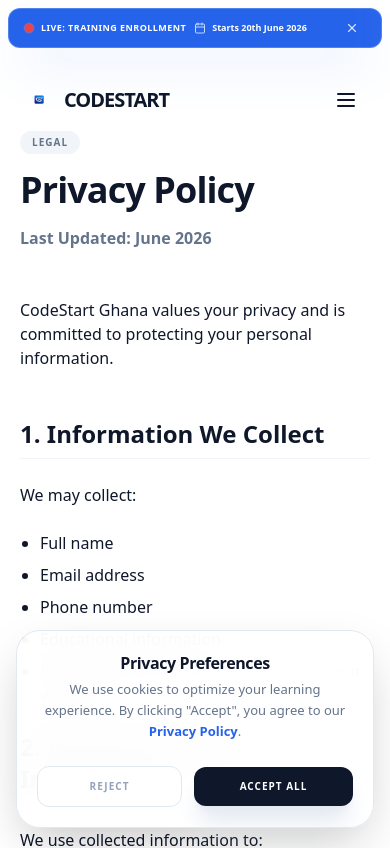
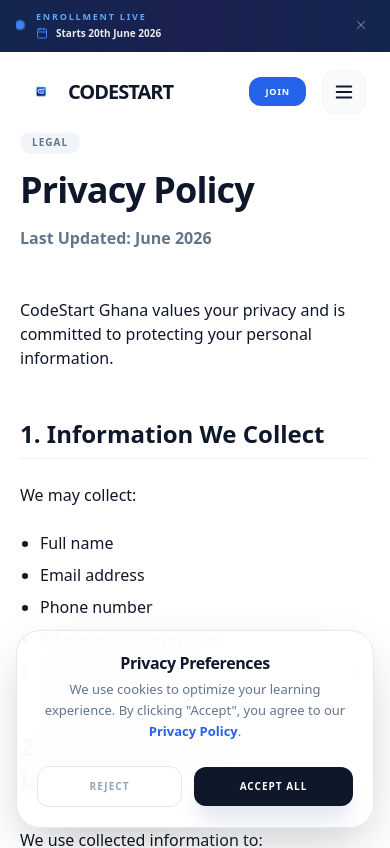
Before and after one commit to Philemoncare/Codestartghana, a Next.js app: page /privacy in a window 390 px wide. Shown: the top 848 px of the page. Built offline with nearby package versions, Linux system fonts and the light colour scheme.

Commit message:
Improve navbar layout, fix banner visibility, and ensure register page padding

```diff
--- a/app/components/landing/Hero.tsx
+++ b/app/components/landing/Hero.tsx
@@ -57,7 +57,7 @@ export const Hero = () => {
         }} />
       </div>
 
-      <div className="relative z-10 max-w-7xl mx-auto px-6 sm:px-8 w-full pt-20 pb-10 flex flex-col items-center text-center">
+      <div className="relative z-10 max-w-7xl mx-auto px-6 sm:px-8 w-full pt-32 pb-10 flex flex-col items-center text-center">
         <div className="space-y-10">
 
           {/* Single-Line Powerful Heading */}
--- a/app/components/student/StudentNavbar.tsx
+++ b/app/components/student/StudentNavbar.tsx
@@ -12,32 +12,12 @@ import { AnnouncementBanner } from "../ui/AnnouncementBanner";
 
 export const StudentNavbar = () => {
   const [isOpen, setIsOpen] = useState(false);
-  const [isScrolled, setIsScrolled] = useState(false);
-  const [bannerVisible, setBannerVisible] = useState(true);
   const pathname = usePathname();
   const router = useRouter();
 
   useEffect(() => {
-    const dismissed = localStorage.getItem("training_announcement_dismissed");
-    if (dismissed === "true") setBannerVisible(false);
-
-    const handleDismiss = () => setBannerVisible(false);
-    window.addEventListener("announcement_dismissed", handleDismiss);
-    return () => window.removeEventListener("announcement_dismissed", handleDismiss);
-  }, []);
-
-  // Close sidebar on route change
-  useEffect(() => {
     setIsOpen(false);
   }, [pathname]);
-
-  useEffect(() => {
-    const handleScroll = () => {
-      setIsScrolled(window.scrollY > 20);
-    };
-    window.addEventListener("scroll", handleScroll);
-    return () => window.removeEventListener("scroll", handleScroll);
-  }, []);
 
   const handleLogout = async () => {
     try {
@@ -65,13 +45,10 @@ export const StudentNavbar = () => {
   ];
 
   return (
-    <>
+    <div className="fixed top-0 left-0 right-0 z-[110] bg-white border-b border-slate-100 shadow-sm">
       <AnnouncementBanner />
-      <nav className={cn(
-        "fixed top-0 left-0 right-0 z-[110] bg-white/90 backdrop-blur-xl border-b border-slate-100 h-16 md:h-20 transition-all duration-500",
-        (isScrolled || !bannerVisible) ? "mt-0" : "mt-14"
-      )}>
-        <div className="max-w-7xl mx-auto px-4 md:px-6 h-full flex items-center justify-between">
+
+      <nav className="max-w-7xl mx-auto px-4 md:px-6 h-16 md:h-20 flex items-center justify-between">
         <div className="flex items-center gap-4 md:gap-10">
           <Link href="/student/dashboard" className="flex items-center gap-2 group">
             <div className="relative w-8 h-8 md:w-9 md:h-9 transition-transform group-hover:scale-105">
@@ -80,7 +57,6 @@ export const StudentNavbar = () => {
             <span className="font-black text-lg md:text-xl tracking-tighter text-slate-900 uppercase">CodeStart</span>
           </Link>
 
-            {/* Desktop Links */}
           <div className="hidden lg:flex items-center gap-8">
             <NavLink href="/student/dashboard" active={pathname === "/student/dashboard"}>Dashboard</NavLink>
             <NavLink href="/student/learning-space" active={pathname === "/student/learning-space"}>Learn</NavLink>
@@ -95,15 +71,12 @@ export const StudentNavbar = () => {
            >
              <LogOut size={14} /> Logout
            </button>
-
-             {/* Hamburger Toggle */}
            <button
              onClick={() => setIsOpen(true)}
-               className="p-2.5 bg-slate-900 text-white rounded-xl lg:hidden shadow-lg shadow-slate-900/10 active:scale-95 transition-all"
+             className="p-2.5 bg-slate-900 text-white rounded-xl lg:hidden shadow-lg active:scale-95 transition-all"
            >
              <Menu size={20} />
            </button>
-          </div>
         </div>
       </nav>
 
@@ -132,7 +105,6 @@ export const StudentNavbar = () => {
                  <X size={20} />
               </button>
            </div>
-
            <div className="flex-1 overflow-y-auto p-4 space-y-1">
               {menuItems.map((item) => (
                 <Link
@@ -158,7 +130,6 @@ export const StudentNavbar = () => {
                 </Link>
               ))}
            </div>
-
            <div className="p-6 border-t border-slate-50">
               <button
                 onClick={handleLogout}
@@ -169,7 +140,7 @@ export const StudentNavbar = () => {
            </div>
         </aside>
       </div>
-    </>
+    </div>
   );
 };
 
--- a/app/components/ui/AnnouncementBanner.tsx
+++ b/app/components/ui/AnnouncementBanner.tsx
@@ -1,93 +1,70 @@
 "use client";
 
 import { useState, useEffect } from "react";
-import { X, Calendar, MapPin, Info, ArrowRight } from "lucide-react";
+import { X, Calendar, MapPin, Sparkles } from "lucide-react";
 import { cn } from "@/lib/utils";
 import { SCHEDULE_DISPLAY } from "@/lib/constants";
 
 export const AnnouncementBanner = () => {
   const [isVisible, setIsVisible] = useState(true);
   const [isMounted, setIsMounted] = useState(false);
-  const [isScrolled, setIsScrolled] = useState(false);
 
   useEffect(() => {
     setIsMounted(true);
-    // Check if user has dismissed it before
-    const dismissed = localStorage.getItem("training_announcement_dismissed");
-    if (dismissed === "true") {
-      setIsVisible(false);
-    }
-
-    const handleScroll = () => {
-      setIsScrolled(window.scrollY > 20);
-    };
-    window.addEventListener("scroll", handleScroll);
-    return () => window.removeEventListener("scroll", handleScroll);
+    const dismissed = sessionStorage.getItem("training_announcement_dismissed");
+    if (dismissed === "true") setIsVisible(false);
   }, []);
 
   const handleDismiss = () => {
     setIsVisible(false);
-    localStorage.setItem("training_announcement_dismissed", "true");
+    sessionStorage.setItem("training_announcement_dismissed", "true");
     window.dispatchEvent(new Event("announcement_dismissed"));
   };
 
   if (!isMounted || !isVisible) return null;
 
   return (
-    <div className={cn(
-      "fixed top-0 left-0 right-0 z-[2000] px-2 md:px-4 py-2 transition-all duration-500 pointer-events-none",
-      isScrolled ? "-translate-y-full opacity-0" : "translate-y-0 opacity-100"
-    )}>
-      <div className="max-w-7xl mx-auto relative group pointer-events-auto">
-        {/* Main Banner Card */}
-        <div className={cn(
-          "relative overflow-hidden rounded-xl md:rounded-full border border-white/20 shadow-2xl transition-all duration-300",
-          "bg-blue-600 shadow-blue-500/20"
-        )}>
-          {/* Animated Background Shimmer */}
-          <div className="absolute inset-0 bg-gradient-to-r from-transparent via-white/20 to-transparent -translate-x-full animate-shimmer" style={{ width: '200%' }} />
+    <div className="bg-slate-900 relative overflow-hidden group border-b border-white/5">
+      {/* Animated Gradient Background */}
+      <div className="absolute inset-0 bg-gradient-to-r from-blue-600/20 via-indigo-600/20 to-blue-600/20 animate-pulse" />
 
-          <div className="relative px-4 md:px-6 py-1.5 flex items-center justify-between gap-2">
+      {/* Shimmer Effect */}
+      <div className="absolute inset-0 bg-gradient-to-r from-transparent via-white/5 to-transparent -translate-x-full animate-shimmer" style={{ width: '200%' }} />
 
-            {/* Left Section: Live Indicator + Title */}
-            <div className="flex items-center gap-2 min-w-0">
+      <div className="max-w-7xl mx-auto px-4 py-2.5 flex items-center justify-between gap-4 relative z-10">
+        <div className="flex items-center gap-3 overflow-hidden">
+          <div className="hidden md:flex h-6 w-6 rounded-lg bg-blue-600 items-center justify-center text-white shadow-lg shadow-blue-600/20">
+             <Sparkles size={14} className="animate-pulse" />
+          </div>
+
+          <div className="flex items-center gap-3">
             <div className="relative flex h-2 w-2 shrink-0">
-                <span className="animate-ping absolute inline-flex h-full w-full rounded-full bg-red-400 opacity-75"></span>
-                <span className="relative inline-flex rounded-full h-2 w-2 bg-red-500"></span>
+              <span className="animate-ping absolute inline-flex h-full w-full rounded-full bg-blue-400 opacity-75"></span>
+              <span className="relative inline-flex rounded-full h-2 w-2 bg-blue-500"></span>
             </div>
-              <div className="flex items-center gap-2 min-w-0">
-                <span className="text-[9px] md:text-xs font-black uppercase tracking-wider text-white">
-                  Live: Training Enrollment
+
+            <div className="flex flex-col sm:flex-row sm:items-center gap-x-3 gap-y-0.5">
+              <span className="text-[9px] md:text-[10px] font-black uppercase tracking-[0.2em] text-blue-400 shrink-0">
+                Enrollment Live
               </span>
-                <div className="h-3 w-px bg-white/20 hidden sm:block" />
-                <div className="flex items-center gap-1.5 min-w-0">
-                   <Calendar size={12} className="text-blue-200 shrink-0" />
-                   <span className="text-[9px] md:text-xs font-bold text-white truncate">
-                      Starts {SCHEDULE_DISPLAY.trainingStart.split(' at ')[0]}
-                   </span>
+              <div className="h-3 w-px bg-white/10 hidden sm:block" />
+              <div className="flex items-center gap-2 text-[10px] md:text-[11px] font-bold text-white/90">
+                <Calendar size={12} className="text-blue-500 shrink-0" />
+                <span>Starts {SCHEDULE_DISPLAY.trainingStart.split(' at ')[0]}</span>
+                <span className="hidden lg:inline text-white/20">•</span>
+                <span className="hidden lg:inline italic text-white/40">{SCHEDULE_DISPLAY.mode}</span>
+              </div>
             </div>
           </div>
         </div>
 
-            {/* Middle Section: Mode (Hidden on mobile) */}
-            <div className="hidden lg:flex items-center gap-2">
-               <MapPin size={12} className="text-blue-200 shrink-0" />
-               <span className="text-[9px] md:text-[10px] font-bold text-blue-50 uppercase tracking-tight italic">
-                  {SCHEDULE_DISPLAY.mode}
-               </span>
-            </div>
-
-            {/* Right Section: Close */}
-            <div className="flex items-center gap-2 shrink-0">
+        <div className="flex items-center gap-3">
           <button
             onClick={handleDismiss}
-                className="p-1.5 hover:bg-white/20 rounded-full text-white/80 hover:text-white transition-colors"
-                aria-label="Dismiss"
+            className="p-1.5 hover:bg-white/5 rounded-lg text-white/30 hover:text-white transition-all group/btn"
           >
-                <X size={14} />
+            <X size={14} className="group-hover/btn:rotate-90 transition-transform" />
           </button>
-            </div>
-          </div>
         </div>
       </div>
     </div>
--- a/app/components/ui/Navbar.tsx
+++ b/app/components/ui/Navbar.tsx
@@ -2,12 +2,10 @@
 
 import { useState, useEffect } from "react";
 import Link from "next/link";
-import { usePathname } from "next/navigation";
+import { usePathname, useRouter } from "next/navigation";
 import { cn } from "@/lib/utils";
-import { Menu, X, ChevronRight, Mail, LayoutDashboard, Info } from "lucide-react";
-import { SCHEDULE_DISPLAY } from "@/lib/constants";
+import { Menu, X, ChevronRight } from "lucide-react";
 import { AnnouncementBanner } from "./AnnouncementBanner";
-
 import Image from "next/image";
 
 export const Navbar = () => {
@@ -16,15 +14,7 @@ export const Navbar = () => {
   const [isStudent, setIsStudent] = useState(false);
   const [bannerVisible, setBannerVisible] = useState(true);
   const pathname = usePathname();
-
-  useEffect(() => {
-    const dismissed = localStorage.getItem("training_announcement_dismissed");
-    if (dismissed === "true") setBannerVisible(false);
-
-    const handleDismiss = () => setBannerVisible(false);
-    window.addEventListener("announcement_dismissed", handleDismiss);
-    return () => window.removeEventListener("announcement_dismissed", handleDismiss);
-  }, []);
+  const router = useRouter();
 
   useEffect(() => {
     const checkAuth = () => {
@@ -40,13 +30,21 @@ export const Navbar = () => {
 
   useEffect(() => {
     const handleScroll = () => {
-        setIsScrolled(window.scrollY > 20);
+        setIsScrolled(window.scrollY > 10);
     };
     window.addEventListener("scroll", handleScroll);
     return () => window.removeEventListener("scroll", handleScroll);
   }, []);
 
-  // Close mobile menu on route change
+  useEffect(() => {
+    const dismissed = sessionStorage.getItem("training_announcement_dismissed");
+    if (dismissed === "true") setBannerVisible(false);
+
+    const handleDismiss = () => setBannerVisible(false);
+    window.addEventListener("announcement_dismissed", handleDismiss);
+    return () => window.removeEventListener("announcement_dismissed", handleDismiss);
+  }, []);
+
   useEffect(() => {
     setMobileMenuOpen(false);
   }, [pathname]);
@@ -61,20 +59,20 @@ export const Navbar = () => {
   if (pathname.startsWith('/portal') || pathname.startsWith('/admin') || pathname.startsWith('/student/dashboard')) return null;
 
   return (
-    <>
+    <div className={cn(
+      "fixed top-0 left-0 right-0 z-[1000] transition-all duration-500",
+      isScrolled
+        ? "bg-white/90 backdrop-blur-xl shadow-lg border-b border-slate-100"
+        : "bg-white/50 backdrop-blur-sm border-b border-transparent"
+    )}>
       <AnnouncementBanner />
 
-      <nav
-        className={cn(
-          "fixed top-0 left-0 right-0 z-[100] transition-all duration-500 isolate",
-          (isScrolled || !bannerVisible)
-            ? "mt-0 bg-white/90 backdrop-blur-xl border-b border-slate-200/60 py-4 shadow-sm"
-            : "mt-14 bg-transparent py-6 md:py-8"
-        )}
-      >
-        <div className="max-w-7xl mx-auto px-6 sm:px-8 flex items-center justify-between">
+      <nav className={cn(
+        "max-w-7xl mx-auto px-6 sm:px-8 flex items-center justify-between transition-all duration-500",
+        isScrolled ? "h-16 md:h-20" : "h-20 md:h-24"
+      )}>
         <Link href="/" className="flex items-center gap-2 group shrink-0">
-            <div className="relative w-8 h-8 md:w-10 md:h-10 transition-transform group-hover:scale-110 active:scale-95">
+          <div className="relative w-9 h-9 md:w-11 md:h-11 transition-transform group-hover:scale-110 active:scale-95">
             <Image
               src="/images/faicom.png"
               alt="CodeStart"
@@ -83,7 +81,7 @@ export const Navbar = () => {
               priority
             />
           </div>
-            <span className="font-black text-xl tracking-tighter text-slate-900 uppercase">CodeStart</span>
+          <span className="font-black text-xl md:text-2xl tracking-tighter text-slate-900 uppercase">CodeStart</span>
         </Link>
 
         {/* Desktop Nav */}
@@ -109,14 +107,14 @@ export const Navbar = () => {
             {isStudent ? (
               <Link
                 href="/student/dashboard"
-                  className="px-6 py-3 bg-blue-600 text-white rounded-xl text-[10px] font-black uppercase tracking-widest shadow-lg shadow-blue-100 hover:bg-slate-900 transition-all flex items-center gap-2"
+                className="px-7 py-3.5 bg-blue-600 text-white rounded-2xl text-[10px] font-black uppercase tracking-widest shadow-xl shadow-blue-100 hover:bg-slate-900 transition-all flex items-center gap-2"
               >
-                  Dashboard <ChevronRight size={14} />
+                Portal Dashboard <ChevronRight size={14} />
               </Link>
             ) : (
               <Link
                 href="/register"
-                  className="px-8 py-3 bg-slate-900 text-white rounded-xl text-[10px] font-black uppercase tracking-widest shadow-lg shadow-slate-200 hover:bg-blue-600 transition-all"
+                className="px-8 py-3.5 bg-slate-900 text-white rounded-2xl text-[10px] font-black uppercase tracking-widest shadow-xl shadow-slate-200 hover:bg-blue-600 transition-all"
               >
                 Join Cohort
               </Link>
@@ -125,62 +123,78 @@ export const Navbar = () => {
         </div>
 
         {/* Mobile Toggle */}
+        <div className="lg:hidden flex items-center gap-4">
+           {!isStudent && (
+              <Link href="/register" className="px-4 py-2 bg-blue-600 text-white rounded-xl text-[9px] font-black uppercase tracking-widest">
+                 Join
+              </Link>
+           )}
            <button
             onClick={() => setMobileMenuOpen(true)}
-            className="lg:hidden p-2 text-slate-900 hover:bg-slate-100 rounded-xl transition-all"
+            className="p-2.5 bg-slate-50 text-slate-900 rounded-xl transition-all border border-slate-100"
           >
-            <Menu size={24} />
+            <Menu size={22} />
           </button>
         </div>
       </nav>
 
-      {/* Mobile Sidebar */}
+      {/* Mobile Menu Overlay */}
       <div className={cn(
-        "fixed inset-0 z-[150] lg:hidden transition-all duration-500",
+        "fixed inset-0 z-[2000] lg:hidden transition-all duration-500",
         mobileMenuOpen ? "visible" : "invisible"
       )}>
         <div
           className={cn(
-            "absolute inset-0 bg-slate-900/60 backdrop-blur-sm transition-opacity duration-500",
+            "absolute inset-0 bg-slate-900/60 backdrop-blur-md transition-opacity duration-500",
             mobileMenuOpen ? "opacity-100" : "opacity-0"
           )}
           onClick={() => setMobileMenuOpen(false)}
         />
         <div className={cn(
-          "absolute right-0 top-0 bottom-0 w-[80%] max-w-[360px] bg-white shadow-2xl transition-transform duration-500 ease-out flex flex-col",
+          "absolute right-0 top-0 bottom-0 w-[85%] max-w-[380px] bg-white shadow-2xl transition-transform duration-500 ease-out flex flex-col",
           mobileMenuOpen ? "translate-x-0" : "translate-x-full"
         )}>
            <div className="p-8 flex items-center justify-between border-b border-slate-50">
-              <span className="font-black text-xl tracking-tighter uppercase">Menu</span>
-              <button onClick={() => setMobileMenuOpen(false)} className="p-2 bg-slate-50 text-slate-400 rounded-xl">
+              <div className="flex items-center gap-2">
+                 <Image src="/images/faicom.png" alt="Logo" width={32} height={32} />
+                 <span className="font-black text-lg tracking-tighter uppercase">Menu</span>
+              </div>
+              <button onClick={() => setMobileMenuOpen(false)} className="p-2.5 bg-slate-50 text-slate-400 rounded-xl">
                  <X size={20} />
               </button>
            </div>
-
-           <div className="flex-1 p-8 space-y-6">
+           <div className="flex-1 p-8 space-y-8 overflow-y-auto">
               {navLinks.map((link) => (
                 <Link
                   key={link.href}
                   href={link.href}
                   onClick={() => setMobileMenuOpen(false)}
-                  className="block text-2xl font-black text-slate-900 uppercase tracking-tight hover:text-blue-600 transition-colors"
+                  className="block text-3xl font-black text-slate-900 uppercase tracking-tight hover:text-blue-600 transition-colors"
                 >
                    {link.name}
                 </Link>
               ))}
            </div>
-
-           <div className="p-8">
+           <div className="p-8 space-y-4">
               <Link
                 href="/register"
                 onClick={() => setMobileMenuOpen(false)}
-                className="flex items-center justify-center w-full py-5 bg-blue-600 text-white rounded-2xl font-black uppercase tracking-widest text-[11px] shadow-xl shadow-blue-100 active:scale-95 transition-all"
+                className="flex items-center justify-center w-full py-5 bg-blue-600 text-white rounded-2xl font-black uppercase tracking-widest text-[11px] shadow-2xl shadow-blue-100 active:scale-95 transition-all"
               >
                  Join Cohort &rarr;
               </Link>
+              {isStudent && (
+                 <Link
+                   href="/student/dashboard"
+                   onClick={() => setMobileMenuOpen(false)}
+                   className="flex items-center justify-center w-full py-5 bg-slate-900 text-white rounded-2xl font-black uppercase tracking-widest text-[11px]"
+                 >
+                    Dashboard
+                 </Link>
+              )}
            </div>
         </div>
       </div>
-    </>
+    </div>
   );
 };
```
Also changed, not shown: app/register/layout.tsx (+12 -9 lines). Lines whose indentation alone changed are shown as unchanged.
